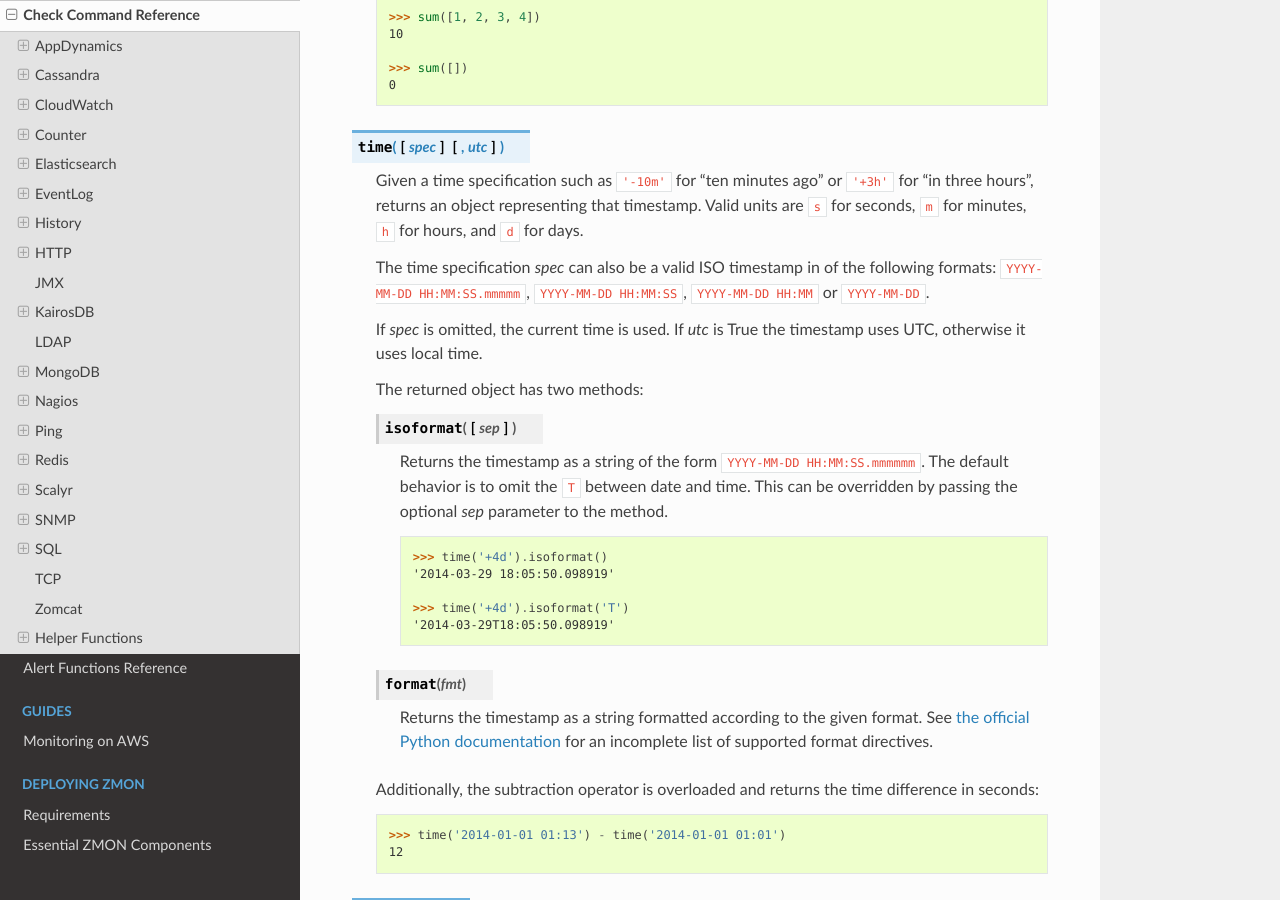
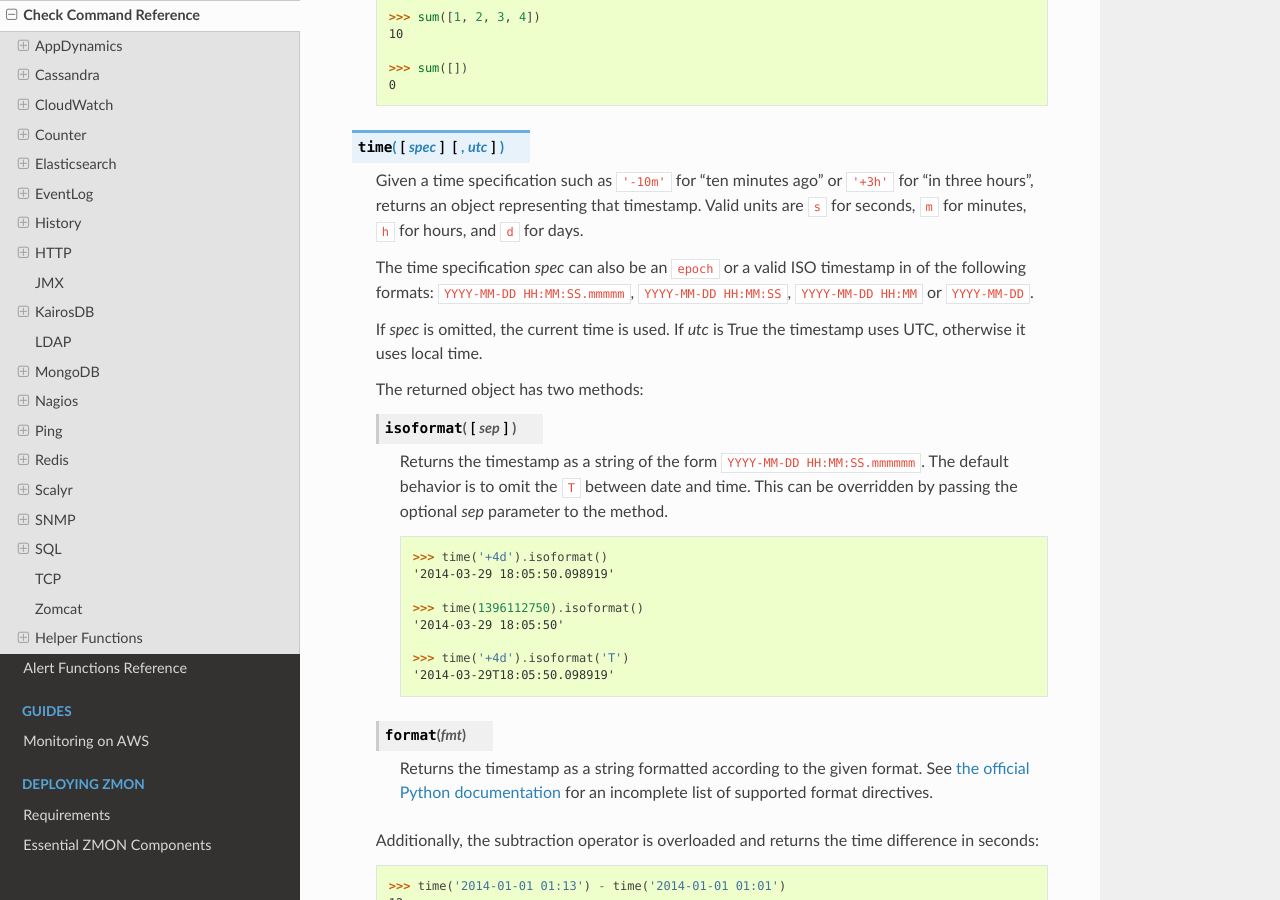
Before and after one commit to zalando-zmon/zmon-docs, a Sphinx documentation site: the page built from docs/user/check-commands.rst, in a window 1280 px wide and 900 px high, scrolled down 42335 px. Built offline with Sphinx 7.4.7 and the Read the Docs theme 2.0.0, drawn with Linux system fonts in a browser that asks for light colours.

Commit message:
Update docs for epoch support

```diff
--- a/docs/user/check-commands.rst
+++ b/docs/user/check-commands.rst
@@ -502,7 +502,7 @@
 
     Given a time specification such as ``'-10m'`` for "ten minutes ago" or ``'+3h'`` for "in three hours", returns an object representing that timestamp. Valid units are ``s`` for seconds, ``m`` for minutes, ``h`` for hours, and ``d`` for days.
 
-    The time specification `spec` can also be a valid ISO timestamp in of the following formats:
+    The time specification `spec` can also be an ``epoch`` or a valid ISO timestamp in of the following formats:
     ``YYYY-MM-DD HH:MM:SS.mmmmm``,
     ``YYYY-MM-DD HH:MM:SS``,
     ``YYYY-MM-DD HH:MM`` or
@@ -518,6 +518,9 @@
 
             >>> time('+4d').isoformat()
             '2014-03-29 18:05:50.098919'
+
+            >>> time(1396112750).isoformat()
+            '2014-03-29 18:05:50'
 
             >>> time('+4d').isoformat('T')
             '2014-03-29T18:05:50.098919'
```
